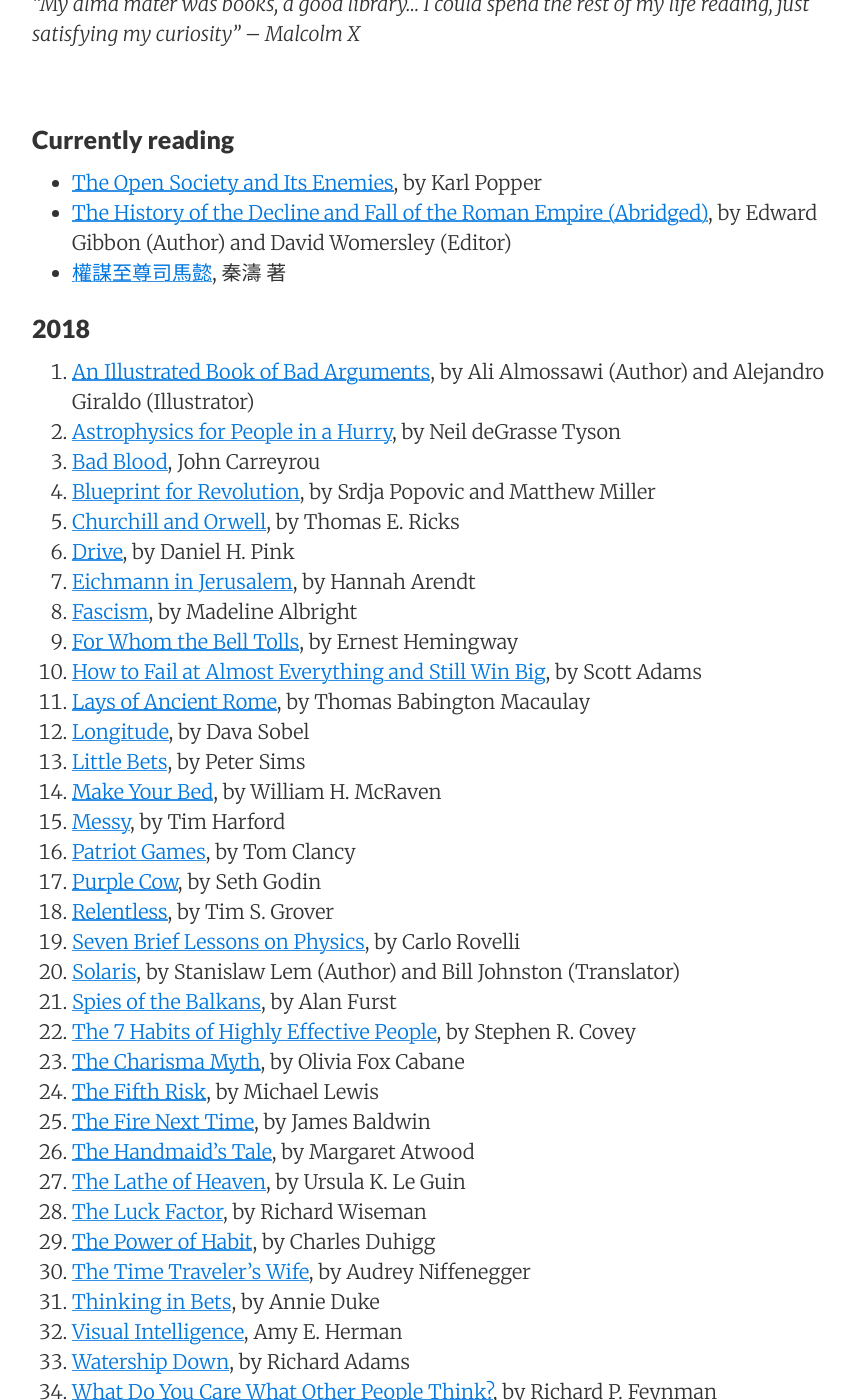
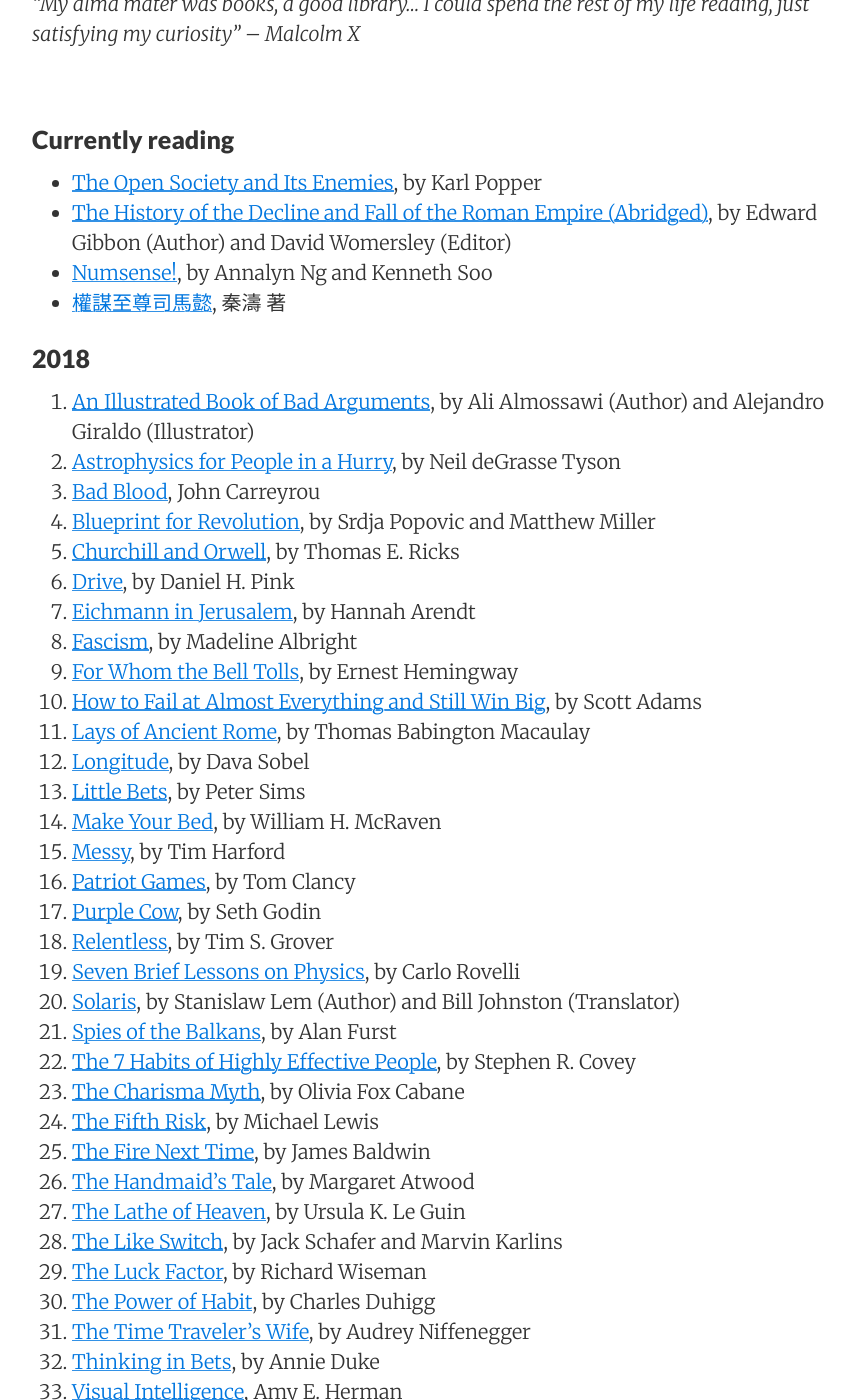
Before and after one commit to sewardlee337/sewardlee337.github.io, a Jekyll site: the page built from readinglist.md, in a window 1280 px wide and 1400 px high, scrolled down 251 px. Shown: the whole window, without its empty margins (188-1043 px from the left). Built offline with Jekyll 4.4.1, drawn with Linux system fonts in a browser that asks for light colours; nearby versions of some CDN libraries.

Commit message:
Update reading list

```diff
--- a/readinglist.md
+++ b/readinglist.md
@@ -14,6 +14,7 @@ _"My alma mater was books, a good library... I could spend the rest of my life r
 
 * [The Open Society and Its Enemies](https://amzn.to/2Mbzdxg), by Karl Popper
 * [The History of the Decline and Fall of the Roman Empire (Abridged)](https://amzn.to/2uRs4fd), by Edward Gibbon (Author) and David Womersley (Editor)
+* [Numsense!](https://amzn.to/2RvAkKV), by Annalyn Ng and Kenneth Soo
 * [權謀至尊司馬懿](https://bit.ly/2QypP92), 秦濤 著
 
 
@@ -46,6 +47,7 @@ _"My alma mater was books, a good library... I could spend the rest of my life r
 1. [The Fire Next Time](https://amzn.to/2Kinv3a), by James Baldwin
 1. [The Handmaid's Tale](http://amzn.to/2EN9njX), by Margaret Atwood
 1. [The Lathe of Heaven](http://amzn.to/2CHHKmi), by Ursula K. Le Guin
+1. [The Like Switch](https://amzn.to/2PLSue1), by Jack Schafer and Marvin Karlins
 1. [The Luck Factor](https://amzn.to/2nQB2FT), by Richard Wiseman
 1. [The Power of Habit](https://amzn.to/2KKbRSc), by Charles Duhigg
 1. [The Time Traveler's Wife](https://amzn.to/2LVU4Fp), by Audrey Niffenegger
```
